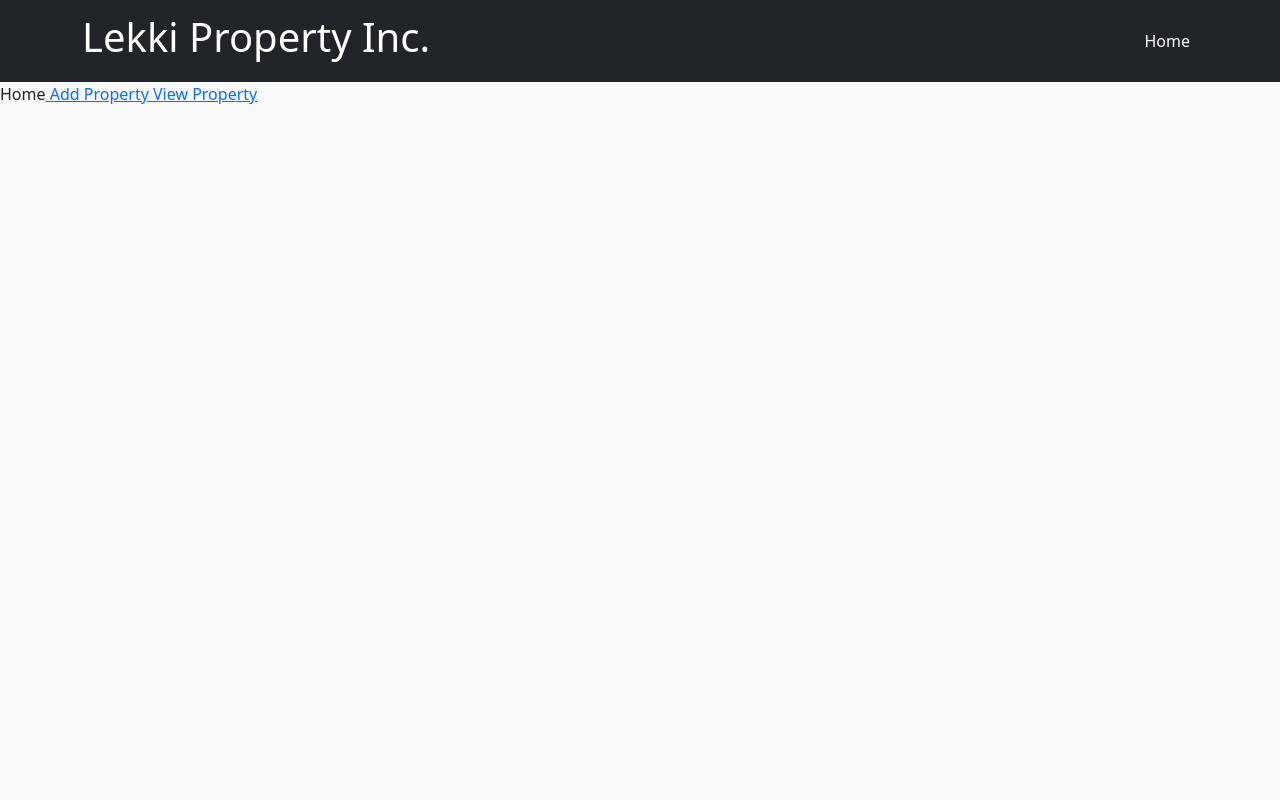
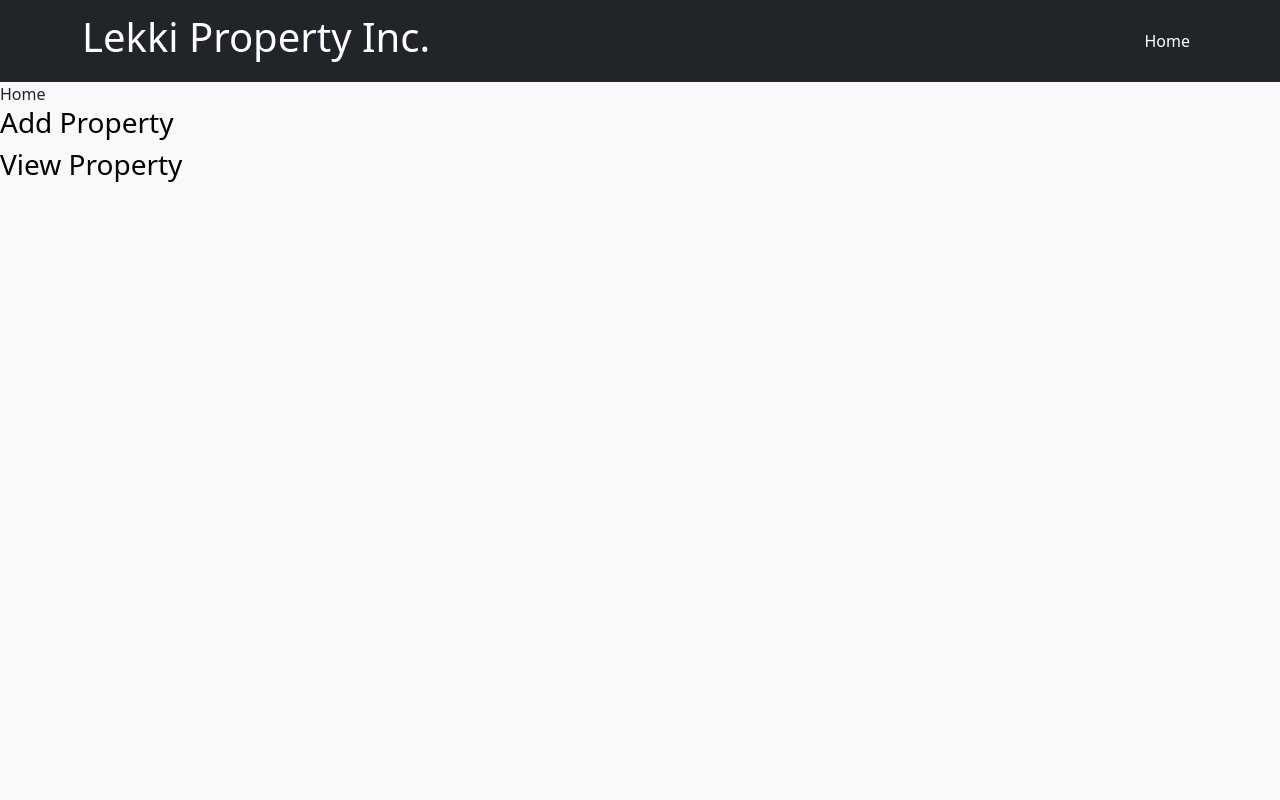
Before and after one commit to olaide-hok/lekki-property, a React (Create React App) app: page / in a window 1280 px wide. Shown: the top 800 px of the page. Built offline with nearby package versions, Linux system fonts and the light colour scheme.

Commit message:
Add Bootstrap Classes to Home Page

```diff
--- a/src/Components/Hooks/PropertySearch.js
+++ b/src/Components/Hooks/PropertySearch.js
@@ -1,8 +1,6 @@
 import React from 'react'
 import Form from 'react-bootstrap/Form'
-import Col from 'react-bootstrap/Col'
-import Input from '../Layouts/Input'
-import { Container } from 'react-bootstrap'
+import Container  from 'react-bootstrap/Container'
 
 function PropertySearch({ params, onParamChange}) {
   return (
--- a/src/Components/Layouts/Footer.jsx
+++ b/src/Components/Layouts/Footer.jsx
@@ -1,6 +1,4 @@
 import React from 'react'
-import Container from 'react-bootstrap/Container'
-import Navbar from 'react-bootstrap/Navbar'
 
 
 function Footer() {
--- a/src/Components/LekkiAPI/useFetchProperty.js
+++ b/src/Components/LekkiAPI/useFetchProperty.js
@@ -1,5 +1,5 @@
 import axios from 'axios'
-import React, { useEffect, useReducer } from 'react'
+import { useEffect, useReducer } from 'react'
 
 const LEKKI_API_URL = 'https://sfc-lekki-property.herokuapp.com/api/v1/lekki/property'
 
--- a/src/Components/Pages/AddProperty.jsx
+++ b/src/Components/Pages/AddProperty.jsx
@@ -39,7 +39,7 @@ function Addproperty() {
 
   return (
     <>
-    <Container className='my-4 align-items-center justify-content-center'>
+    <Container className='my-4 mx-auto align-items-center justify-content-center'>
       <Row onSubmit={handleSubmit} className=''>
         <Input
           name='propertyAddress'
--- a/src/Components/Pages/Home.jsx
+++ b/src/Components/Pages/Home.jsx
@@ -4,10 +4,10 @@ import { Link } from 'react-router-dom'
 function Home() {
   return (
     <>
-      <div className='vh-100'>
+      <div className='vh-100  '>
         Home
-        <Link to='/addproperty'> Add Property</Link>
-        <Link to='/listproperty'> View Property</Link>
+        <h3> <Link to='/addproperty' className='text-black text-decoration-none'> Add Property</Link> </h3>
+        <h3> <Link to='/listproperty' className='text-black text-decoration-none'> View Property</Link> </h3>
       </div>
     </>
 
```
Also changed, not shown: src/Components/Hooks/PropertyPagination.js (deleted, +0 -22 lines).
